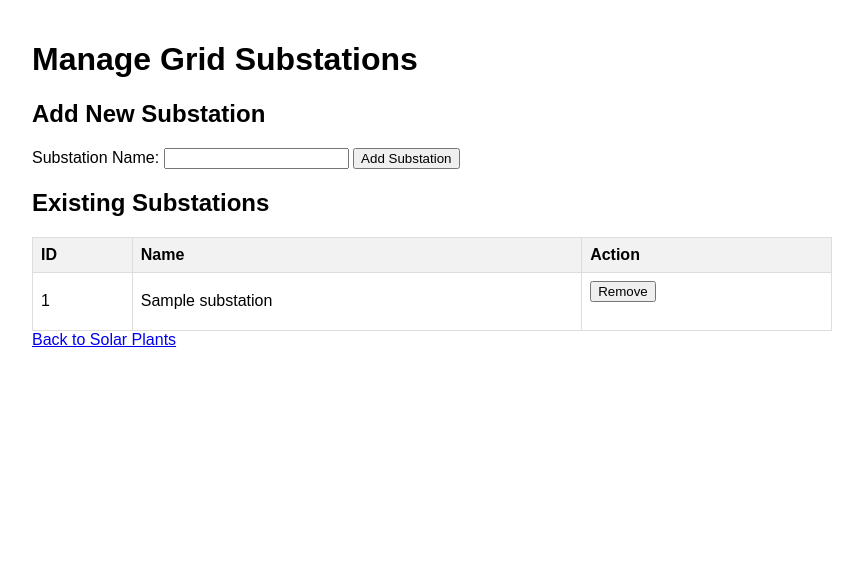
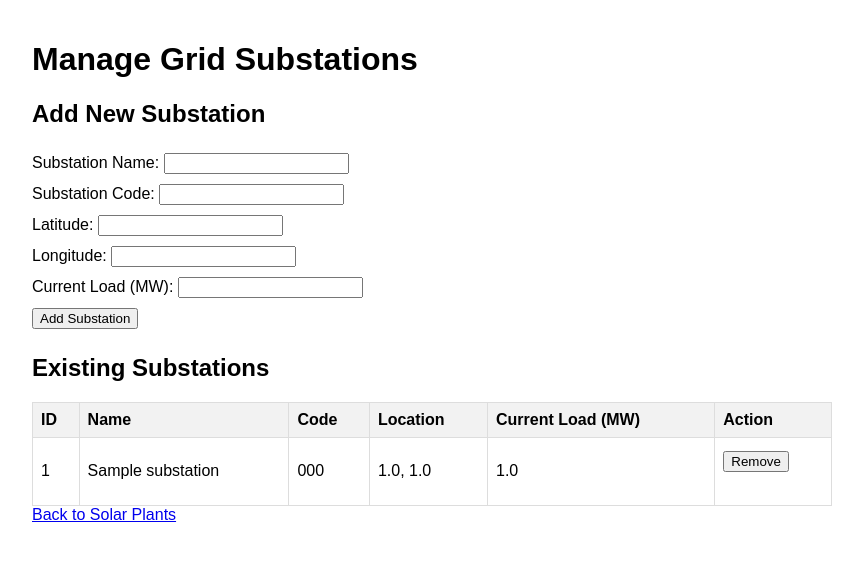
Before and after one commit to LasanthaPrasad/basic-app1, a Flask app: page /manage_substations in a window 1280 px wide. Shown: the top 561 px of the page, without its empty margins (208-1071 px from the left). Run offline with Flask 3, Linux system fonts and the light colour scheme; tables that the repository leaves empty hold one stand-in row (values such as "Sample post").

Commit message:
first commit

```diff
--- a/app.py
+++ b/app.py
@@ -129,6 +129,7 @@ def manage_substations():
     substations = GridSubstation.query.all()
     return render_template('manage_substations.html', substations=substations)
 
+
 @app.route('/add_substation', methods=['POST'])
 def add_substation():
     name = request.form['name']
@@ -142,6 +143,8 @@ def add_substation():
     db.session.commit()
     flash(f"Substation '{name}' added successfully.", 'success')
     return redirect(url_for('manage_substations'))
+
+
 
 @app.route('/remove_substation/<int:id>', methods=['POST'])
 def remove_substation(id):
--- a/templates/manage_substations.html
+++ b/templates/manage_substations.html
@@ -39,6 +39,9 @@
         form {
             margin-bottom: 20px;
         }
+        input, button {
+            margin: 5px 0;
+        }
     </style>
 </head>
 <body>
@@ -55,7 +58,20 @@
     <h2>Add New Substation</h2>
     <form action="{{ url_for('add_substation') }}" method="post">
         <label for="name">Substation Name:</label>
-        <input type="text" id="name" name="name" required>
+        <input type="text" id="name" name="name" required><br>
+
+        <label for="code">Substation Code:</label>
+        <input type="text" id="code" name="code" required><br>
+
+        <label for="latitude">Latitude:</label>
+        <input type="number" id="latitude" name="latitude" step="any" required><br>
+
+        <label for="longitude">Longitude:</label>
+        <input type="number" id="longitude" name="longitude" step="any" required><br>
+
+        <label for="current_load">Current Load (MW):</label>
+        <input type="number" id="current_load" name="current_load" step="0.1" required><br>
+
         <button type="submit">Add Substation</button>
     </form>
 
@@ -64,12 +80,18 @@
         <tr>
             <th>ID</th>
             <th>Name</th>
+            <th>Code</th>
+            <th>Location</th>
+            <th>Current Load (MW)</th>
             <th>Action</th>
         </tr>
         {% for substation in substations %}
         <tr>
             <td>{{ substation.id }}</td>
             <td>{{ substation.name }}</td>
+            <td>{{ substation.code }}</td>
+            <td>{{ substation.latitude }}, {{ substation.longitude }}</td>
+            <td>{{ substation.current_load }}</td>
             <td>
                 <form action="{{ url_for('remove_substation', id=substation.id) }}" method="post" onsubmit="return confirm('Are you sure you want to remove this substation?');">
                     <button type="submit">Remove</button>
```
